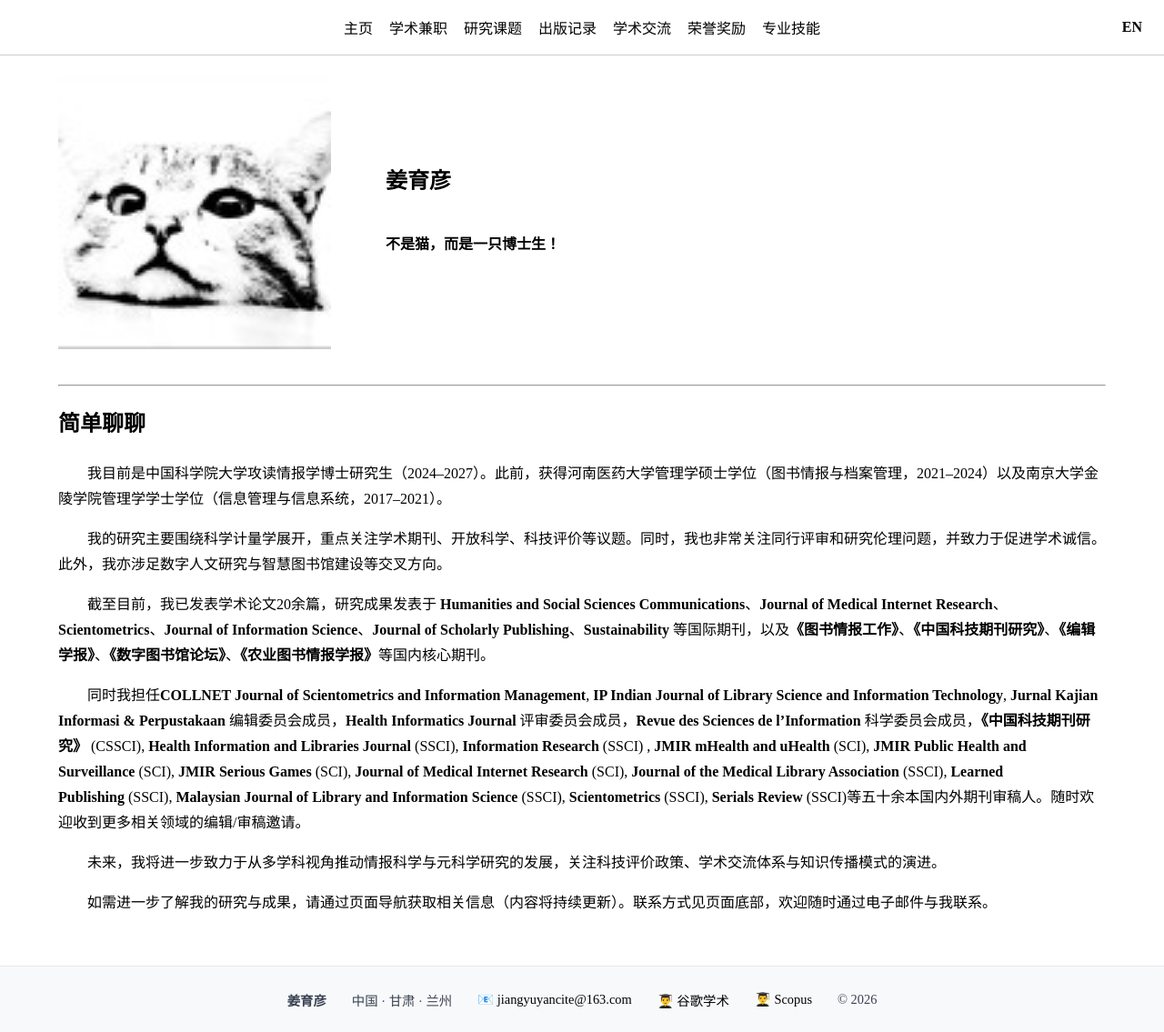
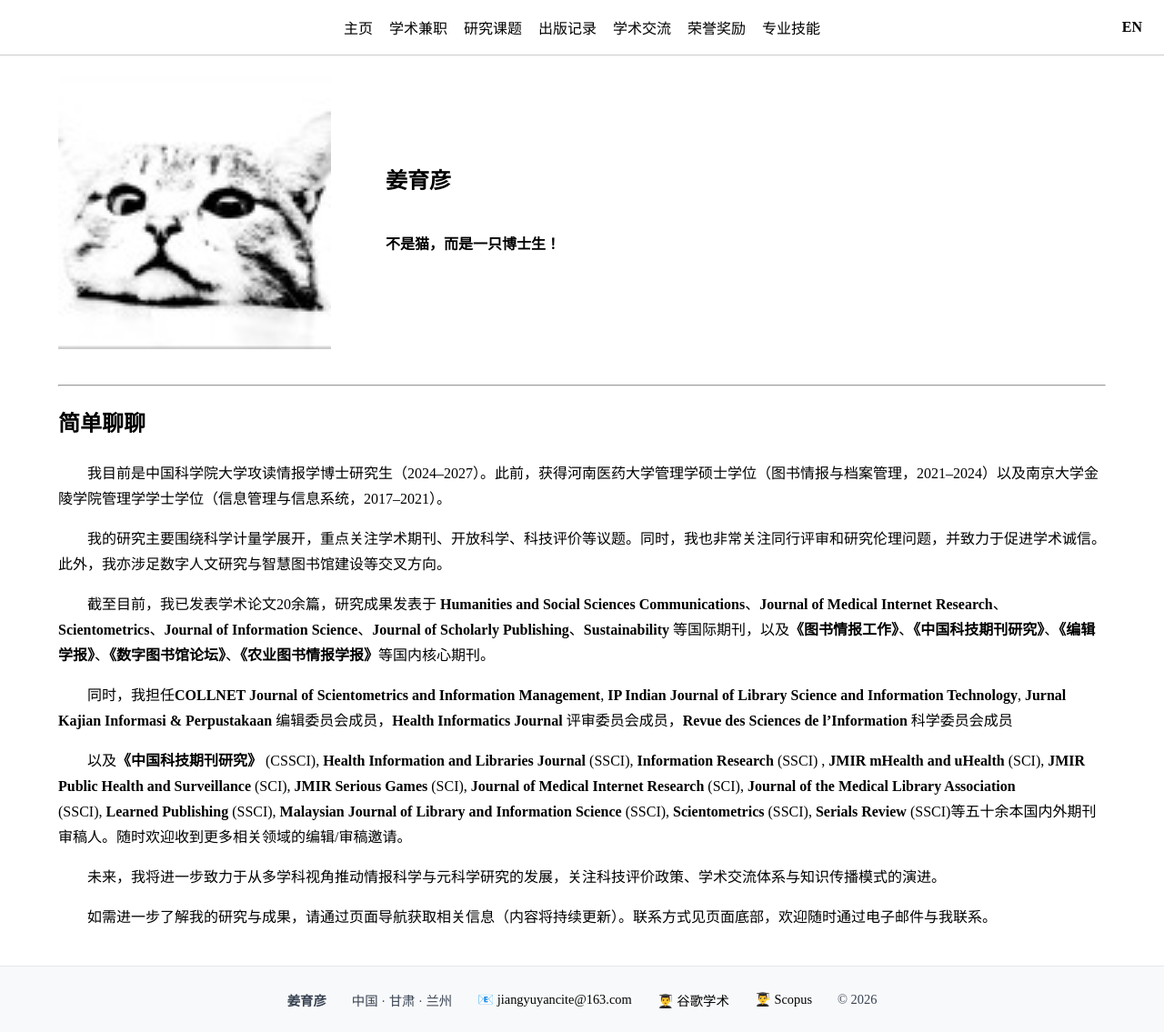
Before and after one commit to jiang-yuyan/Yuyan-Jiang-CV, a Jekyll site: the page built from index-zh.md, in a window 1280 px wide and 1135 px high. Shown: the whole window at 91% size. Built offline with Jekyll 4.4.1, drawn with Linux system fonts in a browser that asks for light colours.

Commit message:
updata index

```diff
--- a/index-zh.md
+++ b/index-zh.md
@@ -25,7 +25,9 @@ title: index-zh
 
 &#8195;&#8195;截至目前，我已发表学术论文20余篇，研究成果发表于 **Humanities and Social Sciences Communications**、**Journal of Medical Internet Research**、**Scientometrics**、**Journal of Information Science**、**Journal of Scholarly Publishing**、**Sustainability** 等国际期刊，以及**《图书情报工作》**、**《中国科技期刊研究》**、**《编辑学报》**、**《数字图书馆论坛》**、**《农业图书情报学报》**等国内核心期刊。
 
-&#8195;&#8195;同时我担任**COLLNET Journal of Scientometrics and Information Management**, **IP Indian Journal of Library Science and Information Technology**, **Jurnal Kajian Informasi & Perpustakaan** 编辑委员会成员，**Health Informatics Journal** 评审委员会成员，**Revue des Sciences de l'Information** 科学委员会成员，**《中国科技期刊研究》** (CSSCI), **Health Information and Libraries Journal** (SSCI), **Information Research** (SSCI) , **JMIR mHealth and uHealth** (SCI), **JMIR Public Health and Surveillance** (SCI), **JMIR Serious Games** (SCI), **Journal of Medical Internet Research** (SCI), **Journal of the Medical Library Association** (SSCI), **Learned Publishing** (SSCI), **Malaysian Journal of Library and Information Science** (SSCI), **Scientometrics** (SSCI), **Serials Review** (SSCI)等五十余本国内外期刊审稿人。随时欢迎收到更多相关领域的编辑/审稿邀请。
+&#8195;&#8195;同时，我担任**COLLNET Journal of Scientometrics and Information Management**, **IP Indian Journal of Library Science and Information Technology**, **Jurnal Kajian Informasi & Perpustakaan** 编辑委员会成员，**Health Informatics Journal** 评审委员会成员，**Revue des Sciences de l'Information** 科学委员会成员
+
+&#8195;&#8195;以及**《中国科技期刊研究》** (CSSCI), **Health Information and Libraries Journal** (SSCI), **Information Research** (SSCI) , **JMIR mHealth and uHealth** (SCI), **JMIR Public Health and Surveillance** (SCI), **JMIR Serious Games** (SCI), **Journal of Medical Internet Research** (SCI), **Journal of the Medical Library Association** (SSCI), **Learned Publishing** (SSCI), **Malaysian Journal of Library and Information Science** (SSCI), **Scientometrics** (SSCI), **Serials Review** (SSCI)等五十余本国内外期刊审稿人。随时欢迎收到更多相关领域的编辑/审稿邀请。
 
 &#8195;&#8195;未来，我将进一步致力于从多学科视角推动情报科学与元科学研究的发展，关注科技评价政策、学术交流体系与知识传播模式的演进。
 
```
Also changed, not shown: index.md (+3 -1 lines).
